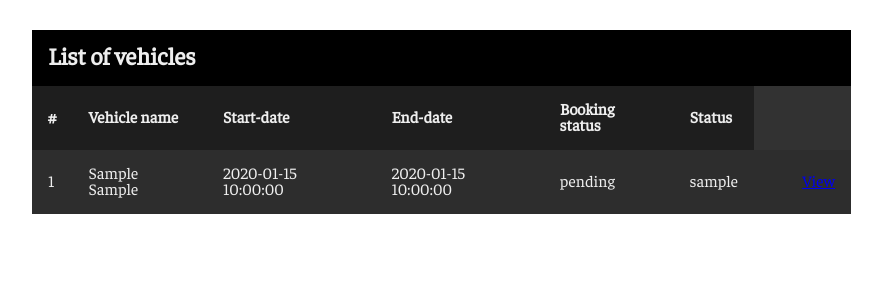
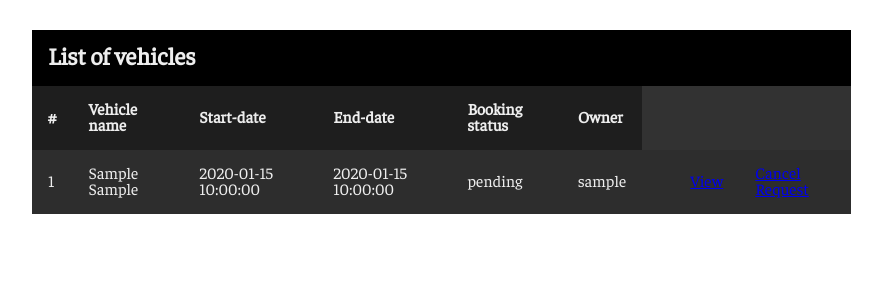
Before and after one commit to Tgithinji/Booking_wheels, a Flask app: page /bookings/1 in a window 1280 px wide. Shown: the part 70-370 px from the top of the page, without its empty margins (96-978 px from the left). Run offline with Flask 3, Linux system fonts and the light colour scheme; a user stored in the database is signed in; tables that the repository leaves empty hold one stand-in row (values such as "Sample post"); some libraries are stand-ins or nearby versions.

Commit message:
Create view to cancel request

```diff
--- a/app/routes.py
+++ b/app/routes.py
@@ -90,7 +90,9 @@ def edit_profile():
 @app.route('/cars')
 def view_cars():
     page = request.args.get('page', 1, type=int)
-    query = sa.select(Car).order_by(Car.timestamp.desc())
+    query = sa.select(Car).where(
+        Car.status == CarStatus.AVAILABLE.value
+    ).order_by(Car.timestamp.desc())
     fleet = db.paginate(
         query, page=page, per_page=app.config['POSTS_PER_PAGE'],
         error_out=False
@@ -255,7 +257,7 @@ def pending_requests(user_id):
         .join(Car)
         .filter(
             Car.user_id == current_user.id,
-            Booking.status == "pending"
+            Booking.status == BookingStatus.PENDING.value
         )
         .options(joinedload(Booking.renter)).all()
     )
@@ -265,7 +267,9 @@ def pending_requests(user_id):
 @app.route('/accept_booking/<int:booking_id>')
 @login_required
 def accept_booking(booking_id):
-    booking = Booking.query.get_or_404(booking_id)
+    booking = db.first_or_404(
+        sa.select(Booking).where(Booking.id == booking_id)
+    )
 
     # Check if the logged-in user is the owner of the car
     if current_user == booking.car.owner:
@@ -281,14 +285,37 @@ def accept_booking(booking_id):
 @app.route('/reject_booking/<int:booking_id>')
 @login_required
 def reject_booking(booking_id):
-    booking = Booking.query.get_or_404(booking_id)
+    booking = db.first_or_404(
+        sa.select(Booking).where(
+            Booking.id == booking_id,
+            Booking.status == BookingStatus.PENDING.value
+    ))
 
     # Check if the logged-in user is the owner of the car
     if current_user == booking.car.owner:
         booking.status = BookingStatus.REJECTED.value
         booking.car.status = CarStatus.AVAILABLE.value
         db.session.commit()
-        flash('Booking request accepted!', 'success')
+        flash('Booking request rejected!', 'failed')
         return redirect(url_for('pending_requests', user_id=current_user.id))
     else:
         abort(403)
+
+
+@app.route('/cancel_request/<int:booking_id>')
+@login_required
+def cancel_request(booking_id):
+    booking = db.first_or_404(
+        sa.select(Booking).where(
+            Booking.id == booking_id,
+            Booking.status == BookingStatus.PENDING.value
+        )
+    )
+    if current_user == booking.renter:
+        booking.status = BookingStatus.PENDING.value
+        booking.car.status = CarStatus.AVAILABLE.value
+        db.session.commit()
+        flash('Booking request cancelled', 'failed')
+        return redirect(url_for('view_cars'))
+    else:
+        abort(403)
--- a/app/templates/my_bookings.html
+++ b/app/templates/my_bookings.html
@@ -13,7 +13,7 @@
                 <th>Start-date</th>
                 <th>End-date</th>
                 <th>Booking status</th>
-                <th>Status</th>
+                <th>Owner</th>
             </tr>
             {% for booking in bookings %}
             <tr>
@@ -25,6 +25,9 @@
                 <td>{{ booking.car.owner.username }}</td>
                 <td></td>
                 <td><a href="{{url_for('view_car', car_id=booking.car.id) }}">View</a></td>
+                {% if booking.status == 'pending'%}
+                <td><a href="{{url_for('cancel_request', booking_id=booking.id)}}">Cancel Request</a></td>
+                {% endif %}
             </tr>
             {% endfor %}
         </table>
```
